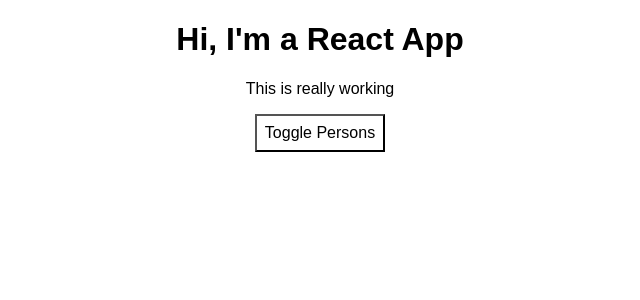
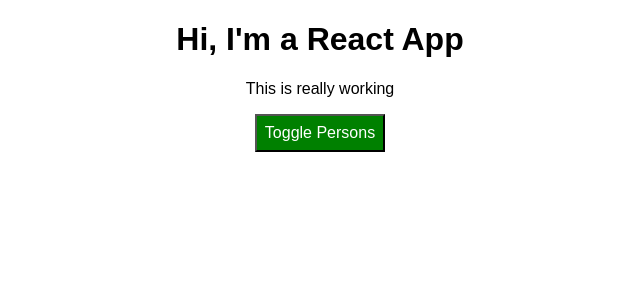
Before and after one commit to Remus1992/my_react_app, a React (Create React App) app: page / in a window 1280 px wide. Shown: the top 300 px of the page, without its empty margins (320-960 px from the left). Built offline with nearby package versions, Linux system fonts and the light colour scheme; the HTML template or start-up script is replaced by a standard one.

Commit message:
Sending React Updates

```diff
--- a/src/App.css
+++ b/src/App.css
@@ -1,3 +1,11 @@
 .App {
     text-align: center;
 }
+
+.red {
+    color: red;
+}
+
+.bold {
+    font-weight: bold;
+}
--- a/src/App.js
+++ b/src/App.js
@@ -27,7 +27,7 @@
     //     })
     // };
 
-    nameChangedHandler = ( event, id  ) => {
+    nameChangedHandler = (event, id) => {
         const personIndex = this.state.persons.findIndex(p => {
             return p.id === id;
         });
@@ -43,7 +43,7 @@
         const persons = [...this.state.persons];
         persons[personIndex] = person;
 
-        this.setState({ persons: persons});
+        this.setState({persons: persons});
     };
 
     deletePersonHandler = (personIndex) => {
@@ -53,7 +53,7 @@
 
         // 4- const persons = this.state.persons.slice();
         const persons = [...this.state.persons]; // this is an ES6 method of creating a new array w/ another arrays data
-                                                    // this is otherwise known as updating the state immutably
+        // this is otherwise known as updating the state immutably
         persons.splice(personIndex, 1);
         this.setState({persons: persons})
     };
@@ -65,7 +65,8 @@
 
     render() {
         const style = {
-            backgroundColor: 'white',
+            backgroundColor: 'green',
+            color: 'white',
             font: 'inherit',
             border: '1x solid blue',
             padding: '8px',
@@ -89,12 +90,24 @@
 
                 </div>
             );
+
+            //    to change CSS elements conditionally/ dynamically, one can add the change here at the end of the if statement
+            style.backgroundColor = 'red'
+        }
+
+        const classes = [];
+
+        if (this.state.persons.length <= 2) {
+            classes.push('red') // classes = ['red']
+        }
+        if (this.state.persons.length <= 1) {
+            classes.push('bold') // classes = ['red', 'bold']
         }
 
         return (
             <div className="App">
                 <h1>Hi, I'm a React App</h1>
-                <p>This is really working</p>
+                <p className={classes.join(' ')}>This is really working</p>
                 <button
                     style={style}
                     onClick={this.togglePersonsHandler}>Toggle Persons
```
